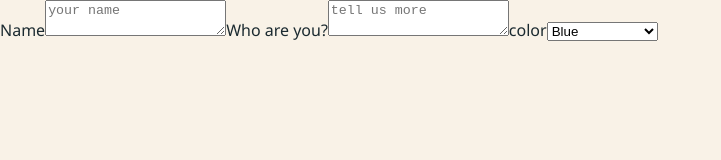
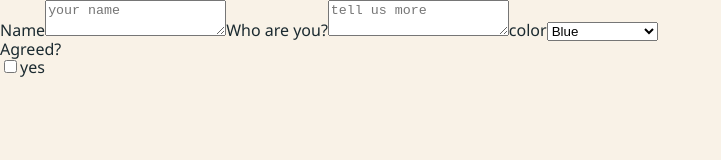
Before and after one commit to mariahschock/custom-components, a React app: page / in a window 1280 px wide. Shown: the top 160 px of the page, without its empty margins (0-721 px from the left). Built offline with nearby package versions, Linux system fonts and the light colour scheme.

Commit message:
added checkbox

```diff
--- a/src/components/FormControls/FormControl.jsx
+++ b/src/components/FormControls/FormControl.jsx
@@ -40,3 +40,14 @@
     </FormControl>
   );
 }
+export function CheckboxControl({ legend, label, ...rest }) {
+  return (
+    <fieldset className={styles.Checkbox}>
+      <legend className={styles.LabelText}>{legend}</legend>
+      <label>
+        <input type="checkbox" {...rest} />
+        {label}
+      </label>
+    </fieldset>
+  );
+}
--- a/src/components/Home/Home.jsx
+++ b/src/components/Home/Home.jsx
@@ -1,4 +1,5 @@
-import { InputControl, SelectControl, TextAreaControl } from '../FormControls/FormControl';
+import { CheckboxControl, InputControl, SelectControl, TextAreaControl }
+  from '../FormControls/FormControl';
 import styles from './Home.css';
 
 export default function Home() {
@@ -27,6 +28,8 @@
         <option value="purple">Purple</option>
         <option value="green">Green</option>
       </SelectControl>
+
+      <CheckboxControl legend="Agreed?" label="yes" />
     </form>
   </div>;
 }
```
